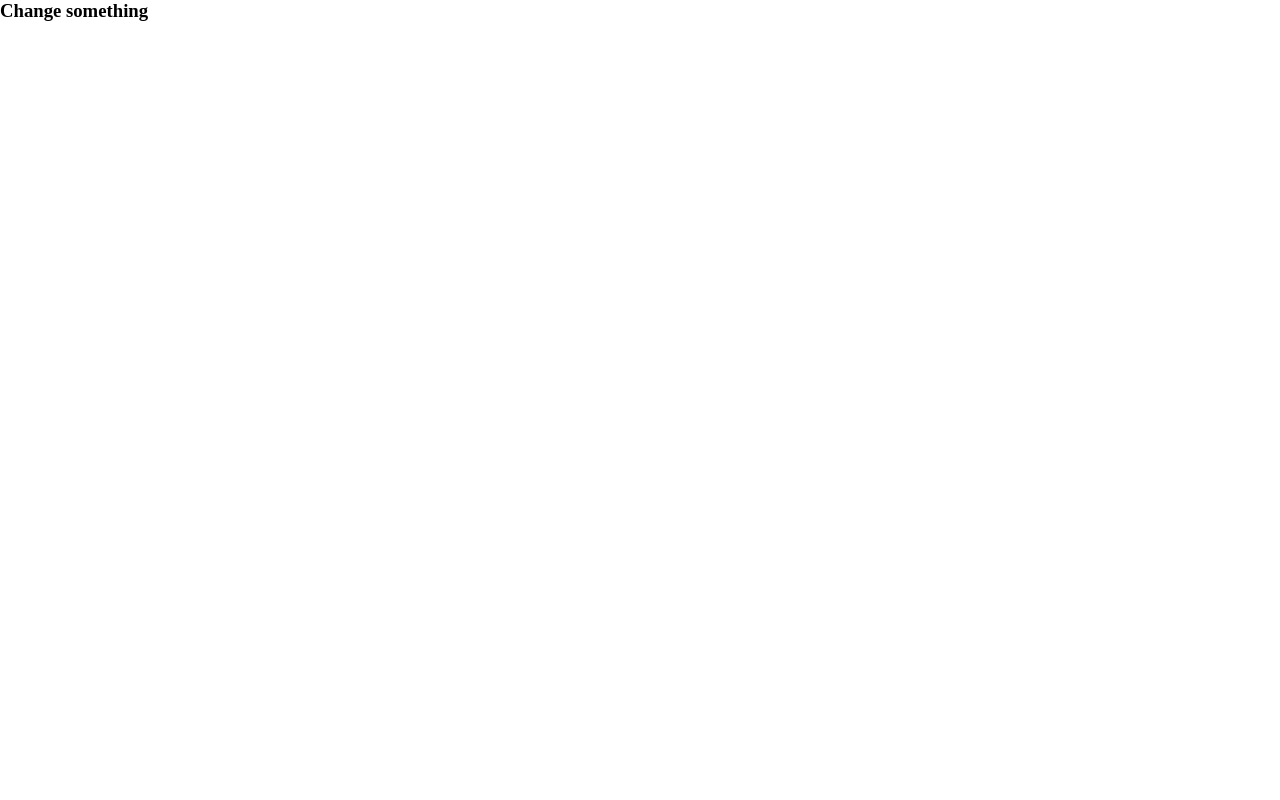
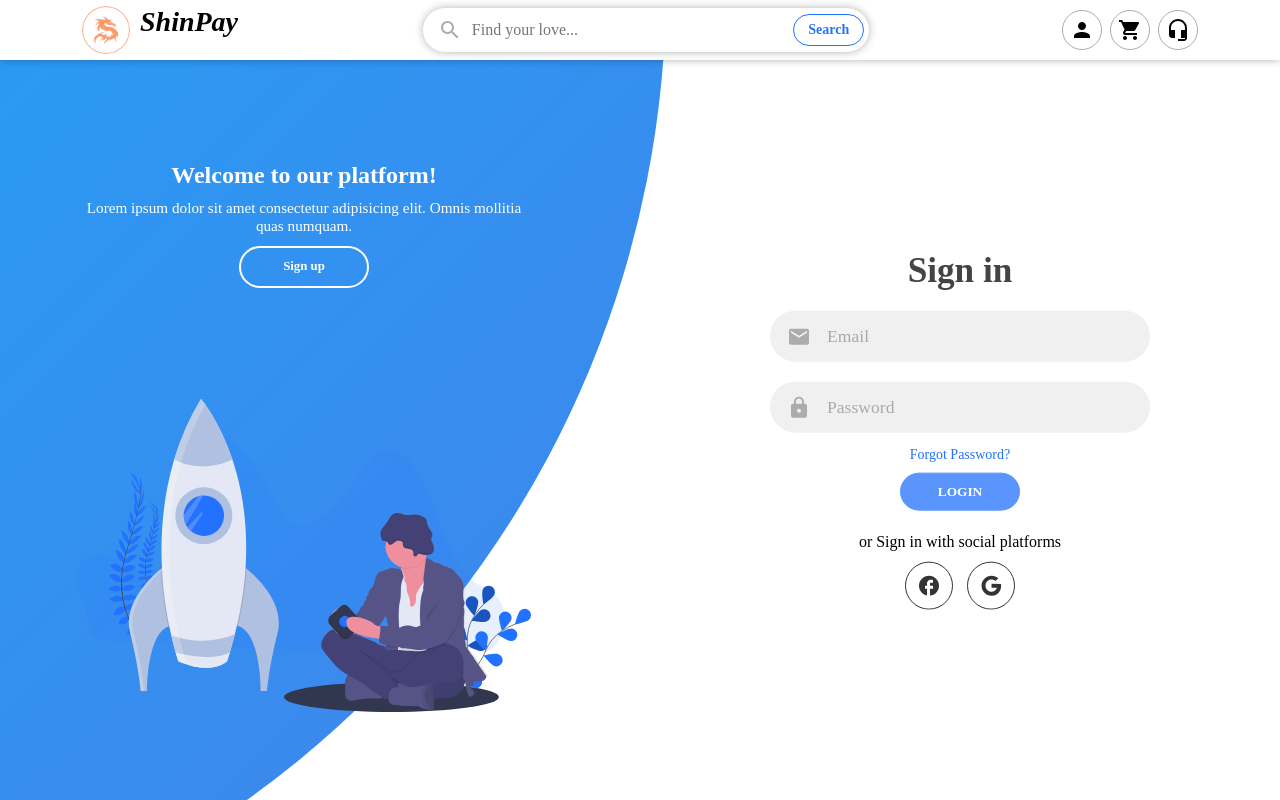
Before and after one commit to shinoku2612/handvenir, a React (Create React App) app in the folder client/: page /auth in a window 1280 px wide. Built offline with nearby package versions, Linux system fonts and the light colour scheme.

Commit message:
re-deploy client site

```diff
--- a/client/src/index.js
+++ b/client/src/index.js
@@ -11,7 +11,7 @@ const root = ReactDOM.createRoot(document.getElementById('root'));
 root.render(
     <React.StrictMode>
         <Provider store={Store}>
-            <h3>Change something</h3>
+            <App />
         </Provider>
     </React.StrictMode>,
 );
```
